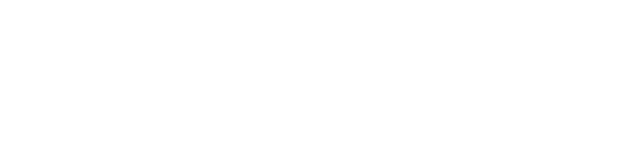
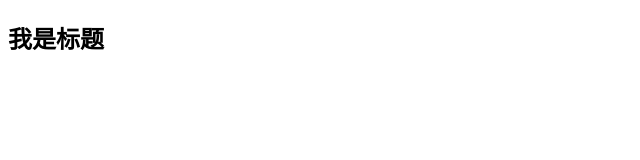
Before and after one commit to FJie7180/project, a plain HTML site: page index.html in a window 1280 px wide. Shown: the whole page, without its empty margins (0-640 px from the left). Drawn offline with Linux system fonts and the light colour scheme.

Commit message:
修改了index.html

```diff
--- a/index.html
+++ b/index.html
@@ -9,7 +9,7 @@
 </head>
 
 <body>
-    <h2></h2>
+    <h2>我是标题</h2>
 </body>
 
 </html>
```
